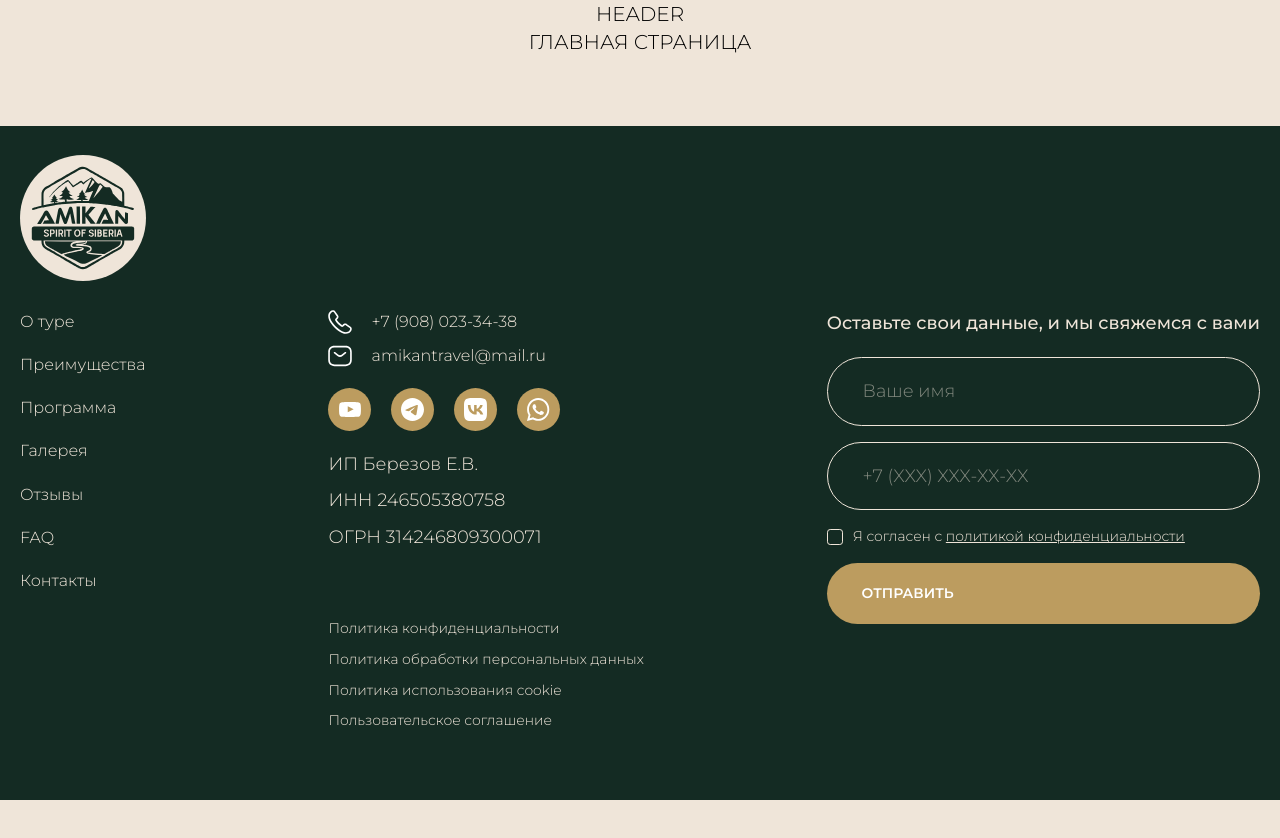
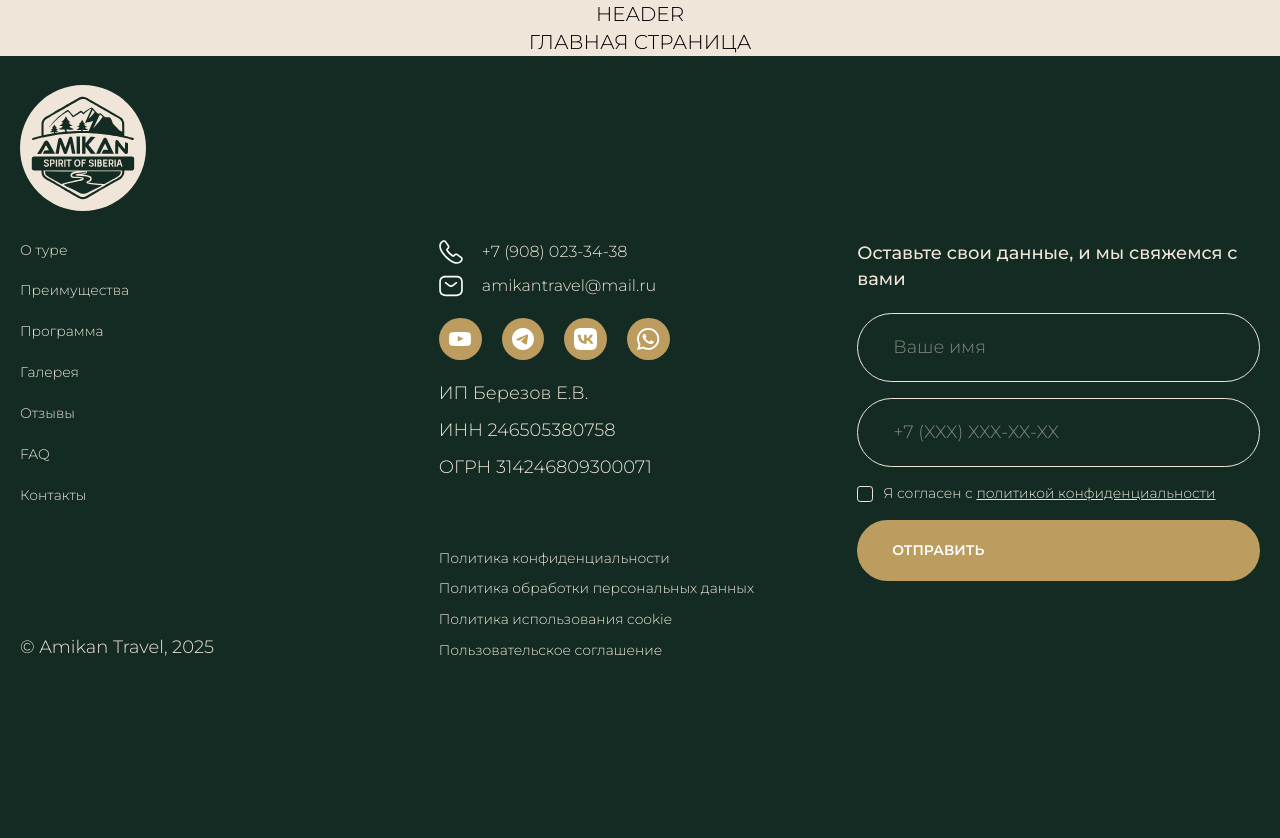
Before and after one commit to maxter-krsk/amikan-sibiria, a Next.js app: page / in a window 1280 px wide. Shown: the top 838 px of the page. Before the commit the page ends 800 px from the top, so only its background shows below. Built offline with nearby package versions, Linux system fonts and the light colour scheme.

Commit message:
feat: Начал адаптацию | прокинул className в каждом компоненте& поменял структуру верстки на grid

```diff
--- a/src/app/components/Footer/Footer.tsx
+++ b/src/app/components/Footer/Footer.tsx
@@ -18,13 +18,13 @@ export default function Footer() {
             className="mb-[1.8rem] desk:mb-[3.1rem]"
           />
         </Link>
-        <div className="flex justify-between">
-          <FooterNav />
-          <div>
+        <div className="grid grid-cols-2 md:grid-cols-2 md:grid-rows-2 lg:grid-cols-3 lg:grid-rows-2 gap-4">
+          <FooterNav className="col-start-1 row-start-1" />
+          <div className="md:col-start-1 md:row-start-2 lg:col-start-2 lg:row-start-1">
             <FooterContacts />
             <FooterPolicy />
           </div>
-          <FooterForm />
+          <FooterForm className="col-span-2 md:col-span-1 md:row-start-1 lg:col-start-3 lg:row-start-1" />
         </div>
       </div>
     </footer>
--- a/src/app/components/Footer/FooterContacts.tsx
+++ b/src/app/components/Footer/FooterContacts.tsx
@@ -3,7 +3,11 @@ import { PhoneIcon } from "../ui/socials/PhoneIcon";
 import { EmailIcon } from "../ui/socials/EmailIcon";
 import { IconLink } from "@/app/components/ui/socials/IconLink";
 
-export default function FooterContacts() {
+type FooterContactsProps = {
+  className?: string;
+};
+
+export default function FooterContacts({ className }: FooterContactsProps) {
   return (
     <div className="text-beige text-[0.75] md:text-[1rem] desk:[1.12rem]">
       <div className="flex gap-[1.2rem] mb-[0.62rem]">
@@ -16,7 +20,7 @@ export default function FooterContacts() {
           amikantravel@mail.ru
         </Link>
       </div>
-      <ul className="grid grid-cols-2 md:flex gap-[1.25rem] md:py-[1.25rem] py-[0.93rem]">
+      <ul className="flex gap-[1.25rem] md:py-[1.25rem] py-[0.93rem]">
         <li>
           <IconLink
             href="#"
--- a/src/app/components/Footer/FooterForm.tsx
+++ b/src/app/components/Footer/FooterForm.tsx
@@ -5,7 +5,11 @@ import t from "@/app/styles/modules/typography.module.css";
 import { Button } from "@/app/components/ui/Button";
 import { Checkbox } from "@/components/ui/checkbox";
 
-export default function FooterForm() {
+type FooterFormProps = {
+  className?: string;
+};
+
+export default function FooterForm({ className }: FooterFormProps) {
   return (
     <div>
       <p
--- a/src/app/components/Footer/FooterNav.tsx
+++ b/src/app/components/Footer/FooterNav.tsx
@@ -1,9 +1,13 @@
 import Link from "next/link";
 
-export default function FooterNav() {
+type FooterNavProps = {
+  className?: string;
+};
+export default function FooterNav( { className }: FooterNavProps) {
   return (
-    <nav className="text-beige desk:text-[1.12rem] mtext-[0.87rem]">
-      <ul className="flex flex-col gap-[1.2rem]">
+    <div className="flex flex-col">
+      <nav className="text-beige text-[0.87rem] desk:text-[1.12rem]">
+        <ul className="flex flex-col gap-[0.62rem] md:gap-[1.25rem]">
           <li>
             <Link href="#">О туре</Link>
           </li>
@@ -27,5 +31,9 @@ export default function FooterNav() {
           </li>
         </ul>
       </nav>
+      <span className="mt-auto text-beige text-[1.12rem]">
+        &copy; Amikan Travel, {new Date().getFullYear()}
+      </span>
+    </div>
   );
 }
--- a/src/app/components/Footer/FooterPolicy.tsx
+++ b/src/app/components/Footer/FooterPolicy.tsx
@@ -1,7 +1,11 @@
 import Link from "next/link";
 import t from "@/app/styles/modules/typography.module.css";
 
-export default function FooterPolicy() {
+type FooterPolicyProps = {
+  className?: string;
+};
+
+export default function FooterPolicy({ className }: FooterPolicyProps) {
   return (
     <div className="flex flex-col gap-[4.18rem] text-beige">
       <div className={`${t["body-lg"]} flex flex-col gap-[0.62rem]`}>
```
Lines whose indentation alone changed are shown as unchanged.
